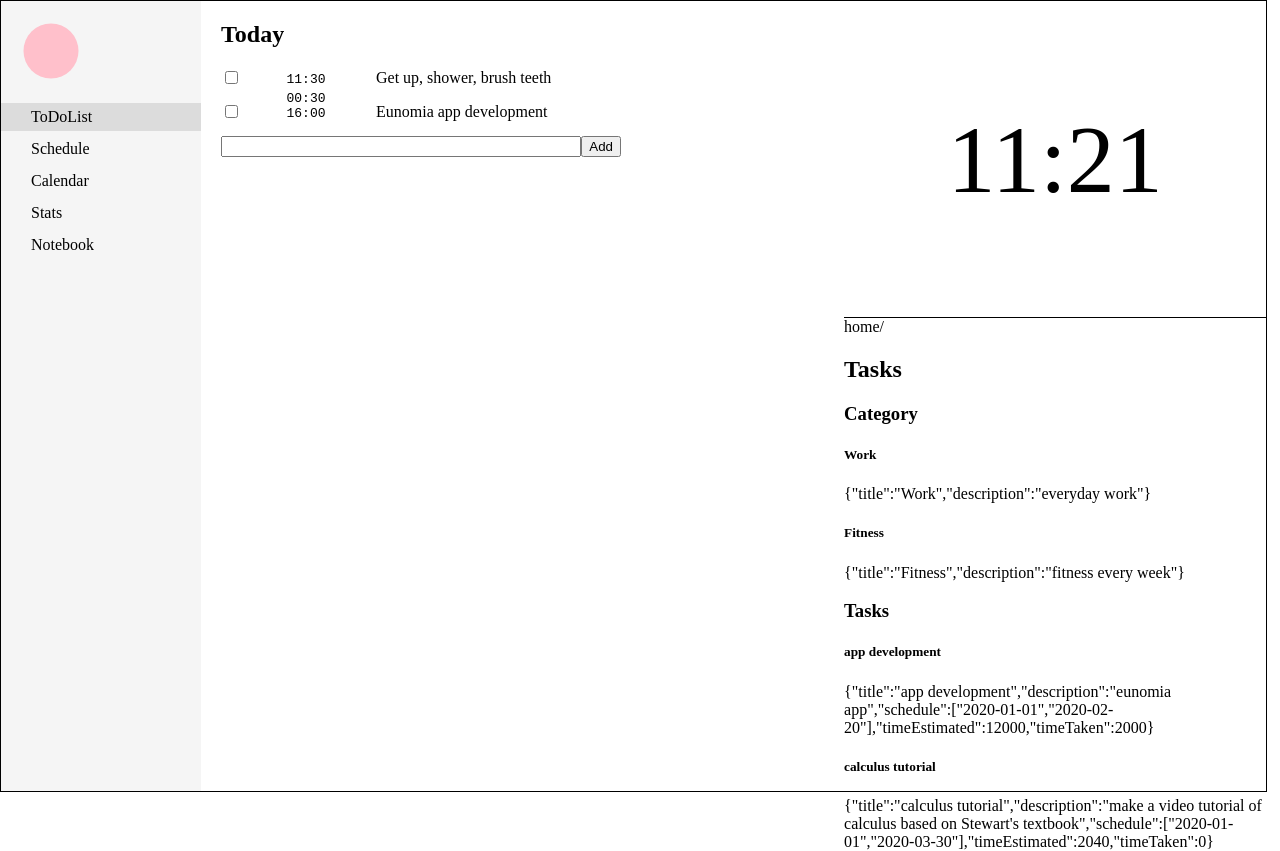
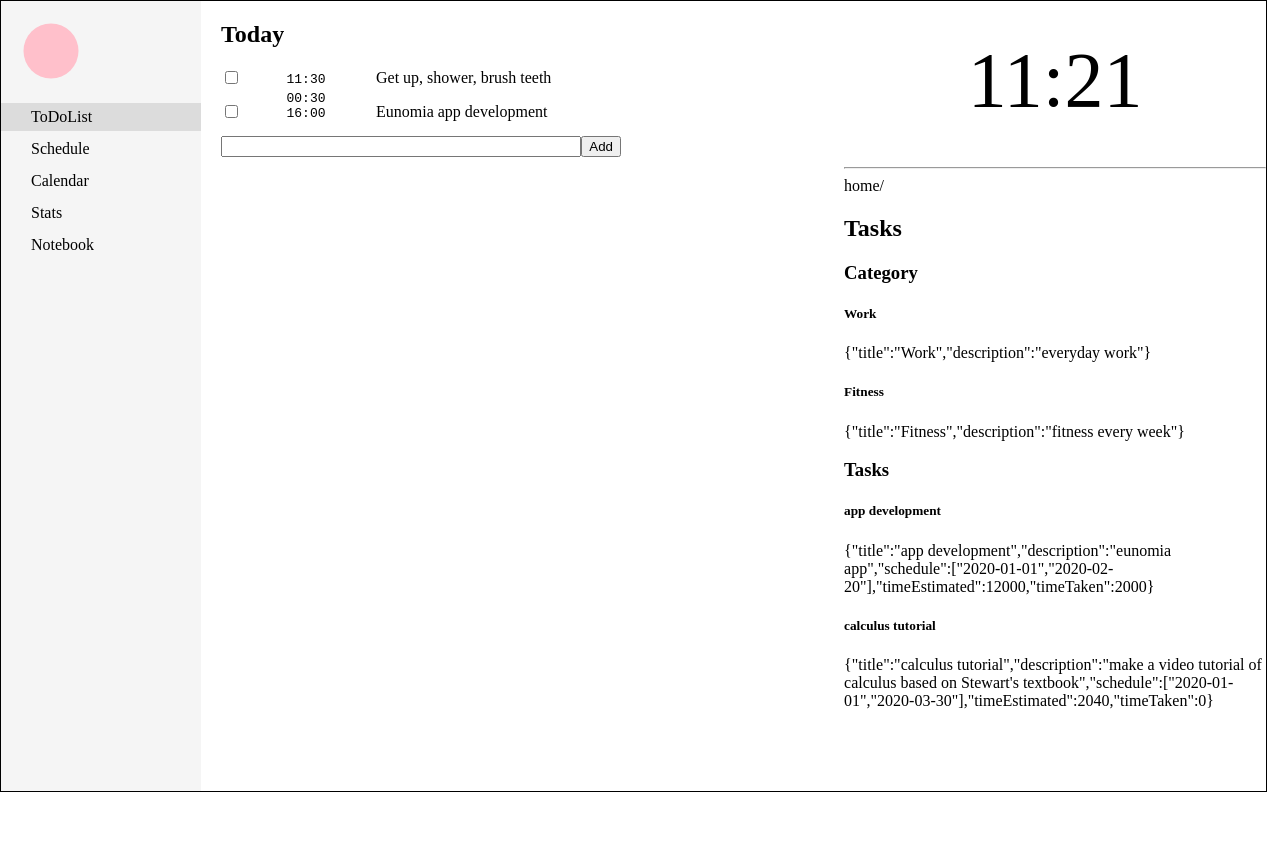
Before and after one commit to Ratioho/eunomia-web, a React (Create React App) app: page / in a window 1280 px wide. After the commit the page ends 800 px from the top, so only its background shows below. Built offline with nearby package versions, Linux system fonts and the light colour scheme.

Commit message:
chore: minor style

```diff
--- a/src/pages/PageSchedule.jsx
+++ b/src/pages/PageSchedule.jsx
@@ -31,13 +31,13 @@ const catInitState = {
 
 
 const ClockWrapper = styled.div`
-  height: 40%;
+  height: 20%;
 
   display: flex;
   justify-content: center;
   align-items: center;
 
-  font-size: 96px;
+  font-size: 78px;
 `
 
 const Clock = () => {
@@ -75,7 +75,7 @@ const PageSchedule = () => {
       <Clock />
 
       {/* Separater */}
-      <div style={{borderBottom: '1px solid black', width: '100%'}}></div>
+      <hr />
       {/* Navigation */}
       <div>
         {navigation.map((item) => <span key = {item} onClick = {() => {
```
Also changed, not shown: 1 other file (tests, documents, lock files or other folders).
